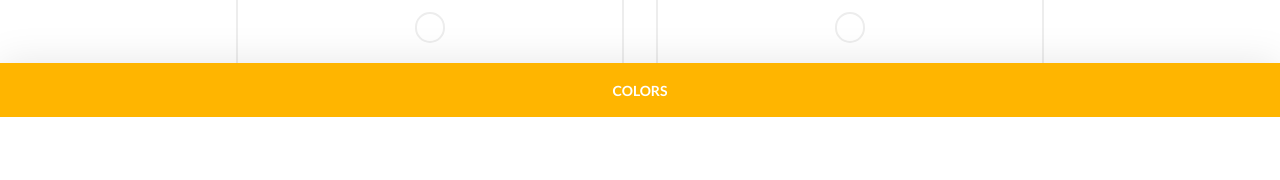
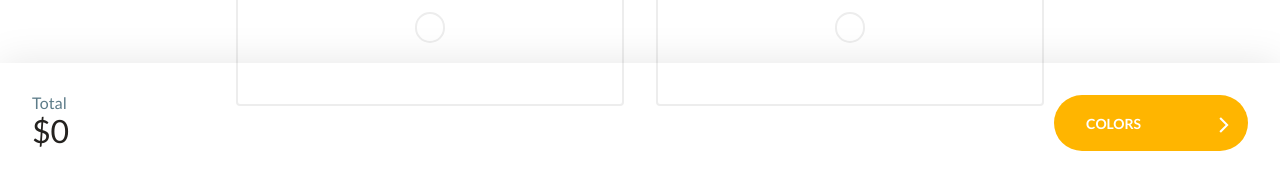
Before and after one commit to alossix/casavo-assessment, a React (Create React App) app: page / in a window 1280 px wide. Shown: the part 617-797 px from the top of the page. Built offline with nearby package versions, Linux system fonts and the light colour scheme.

Commit message:
feat: add total price in footer

```diff
--- a/src/App.styles.tsx
+++ b/src/App.styles.tsx
@@ -1,15 +1,14 @@
 import styled from "styled-components";
 
-export const StyledSection = styled.section`
+export const StyledSection = styled.div`
   display: flex;
   flex-direction: column;
   align-items: center;
-  /* padding: 0 5%; */
   height: 100vh;
   width: 100%;
 `;
 
-export const StyledInnerContainer = styled.div`
+export const StyledInnerContainer = styled.section`
   display: flex;
   flex-direction: column;
   padding: 1.75rem 5% 3rem 5%;
--- a/src/components/ButtonSecondary/ButtonSecondary.styles.tsx
+++ b/src/components/ButtonSecondary/ButtonSecondary.styles.tsx
@@ -14,6 +14,7 @@ export const StyledButtonSecondary = styled.button`
   font-weight: 700;
   text-transform: uppercase;
   cursor: pointer;
+  position: relative;
 
   &:hover {
     background-color: ${theme.colors.goldHover};
@@ -24,4 +25,16 @@ export const StyledButtonSecondary = styled.button`
     right: 1rem;
     bottom: 1rem;
   }
+
+  @media screen and (min-width: 1024px) {
+    justify-content: flex-start;
+    padding-left: 2rem;
+    width: 12.125rem;
+    height: 3.5rem;
+    border-radius: 2rem;
+
+    & svg {
+      bottom: 1.15rem;
+    }
+  }
 `;
--- a/src/components/DisplayShowcase/DisplayShowcase.styles.tsx
+++ b/src/components/DisplayShowcase/DisplayShowcase.styles.tsx
@@ -9,6 +9,7 @@ export const StyledDisplayContainer = styled.div`
   border-radius: 0.25rem;
   padding: 3rem 0 3.25rem 0;
   position: relative;
+  cursor: pointer;
 `;
 
 export const StyledDisplayContainerTitle = styled.span`
@@ -85,6 +86,7 @@ export const StyledCheckButton = styled.button<{ checked: boolean }>`
   border-radius: 100%;
   animation-name: checkboxUnchecked;
   animation-duration: 0.25s;
+  cursor: pointer;
 
   ${({ checked }) =>
     checked &&
--- a/src/components/Footer/Footer.styles.tsx
+++ b/src/components/Footer/Footer.styles.tsx
@@ -1,6 +1,6 @@
 import styled from "styled-components";
 
-export const StyledFooterNav = styled.nav`
+export const StyledFooter = styled.footer`
   display: flex;
   width: 100%;
   position: fixed;
@@ -13,3 +13,14 @@ export const StyledFooterNav = styled.nav`
     box-shadow: 0 0 40px rgb(0 0 0 / 10%);
   }
 `;
+
+export const StyledFooterNav = styled.nav`
+  display: flex;
+  justify-content: space-between;
+  align-items: center;
+  width: 100%;
+
+  @media screen and (min-width: 1024px) {
+    padding: 0 2rem;
+  }
+`;
--- a/src/components/Footer/Footer.tsx
+++ b/src/components/Footer/Footer.tsx
@@ -1,11 +1,15 @@
 import ButtonSecondary from "../ButtonSecondary";
-import { StyledFooterNav } from "./Footer.styles";
+import TotalPrice from "../TotalPrice";
+import { StyledFooter, StyledFooterNav } from "./Footer.styles";
 
 const Footer = () => {
   return (
-    <StyledFooterNav>
-      <ButtonSecondary>Colors</ButtonSecondary>
-    </StyledFooterNav>
+    <StyledFooter>
+      <StyledFooterNav>
+        <TotalPrice totalPrice={0} />
+        <ButtonSecondary>Colors</ButtonSecondary>
+      </StyledFooterNav>
+    </StyledFooter>
   );
 };
 export default Footer;
--- a/src/components/Main/Main.styles.tsx
+++ b/src/components/Main/Main.styles.tsx
@@ -1,6 +1,6 @@
 import styled from "styled-components";
 
-export const StyledMainContainer = styled.section`
+export const StyledMainContainer = styled.main`
   display: flex;
 `;
 
--- /dev/null
+++ b/src/components/TotalPrice/TotalPrice.styles.tsx
@@ -0,0 +1,26 @@
+import styled from "styled-components";
+import theme from "../../theme";
+
+export const StyledTotalPriceContainer = styled.div`
+  display: none;
+
+  @media screen and (min-width: 1024px) {
+    display: flex;
+    flex-direction: column;
+  }
+`;
+
+export const StyledTotalTitle = styled.h4`
+  font-size: 1rem;
+  font-weight: 400;
+  line-height: 1rem;
+  color: ${theme.colors.darkGray};
+  margin: 0 0 0.25rem 0;
+`;
+
+export const StyledTotalPrice = styled.a`
+  font-size: 2rem;
+  color: ${theme.colors.black};
+  line-height: 2rem;
+  margin-bottom: 0.2rem;
+`;
--- /dev/null
+++ b/src/components/TotalPrice/TotalPrice.tsx
@@ -0,0 +1,27 @@
+import {
+  StyledTotalPriceContainer,
+  StyledTotalTitle,
+  StyledTotalPrice,
+} from "./TotalPrice.styles";
+type ITotalPriceProps = {
+  totalPrice: number | undefined;
+};
+const TotalPrice = ({ totalPrice }: ITotalPriceProps) => {
+  return (
+    <StyledTotalPriceContainer>
+      <StyledTotalTitle>Total</StyledTotalTitle>
+      <StyledTotalPrice>
+        {!totalPrice
+          ? `$0`
+          : totalPrice
+              .toLocaleString("en-US", {
+                style: "currency",
+                currency: "USD",
+                maximumFractionDigits: 0,
+              })
+              .replace(",", ".")}
+      </StyledTotalPrice>
+    </StyledTotalPriceContainer>
+  );
+};
+export default TotalPrice;
--- /dev/null
+++ b/src/components/TotalPrice/index.ts
@@ -0,0 +1 @@
+export { default } from "./TotalPrice";
```
Also changed, not shown: .babelrc.
